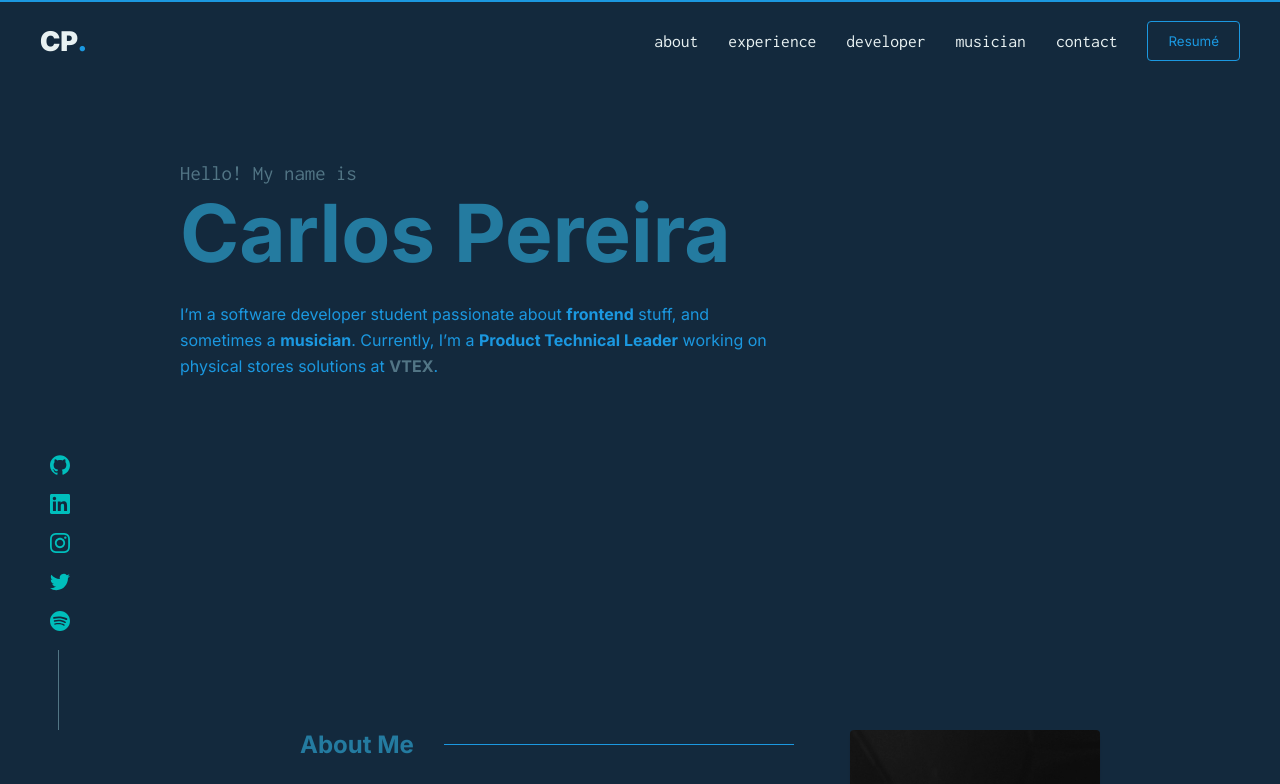
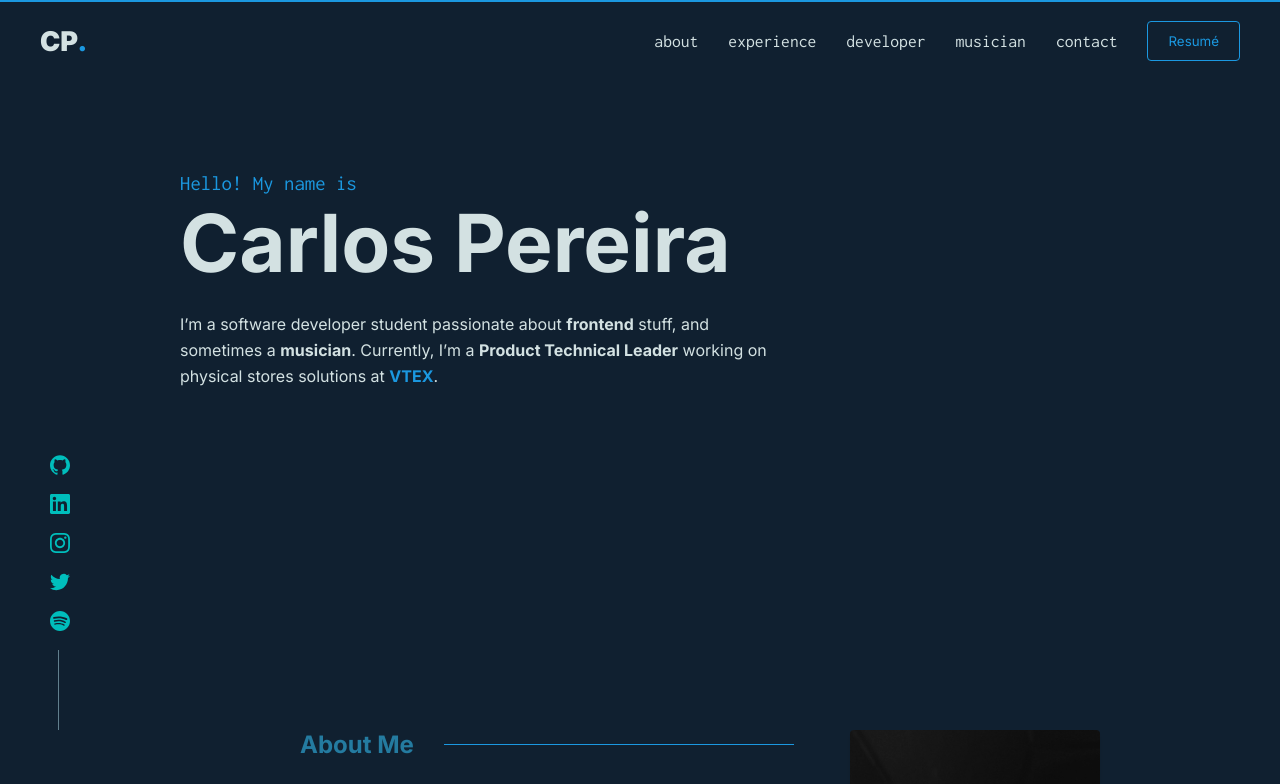
Before and after one commit to kdumagalhaes/hellocarlos, a Vue app: page / in a window 1280 px wide. Shown: the top 784 px of the page. Built offline with nearby package versions, Linux system fonts and the light colour scheme.

Commit message:
Fix Hero color

```diff
--- a/src/assets/css/_variables.scss
+++ b/src/assets/css/_variables.scss
@@ -8,10 +8,10 @@ monospace;
 $sans-serif: 'Inter',
 sans-serif;
 // colors
-$sapphire-blue: #527585;
-$azure: #e8f1f2;
+$sapphire-blue: #617f8d;
+$azure: #d3e1e2;
 $celadon-blue: #247ba0;
-$prussian-blue: #13293d;
+$prussian-blue: #102030;
 $carolina-blue: #1b98e0;
 // padding
 $safe-area-padding: 0 40px;
--- a/src/components/Hero.vue
+++ b/src/components/Hero.vue
@@ -76,18 +76,14 @@ export default {
 }
 
 .greeting {
-  color: $sapphire-blue;
+  color: $carolina-blue;
   font-family: $monospace;
   font-size: 1.3rem;
 }
 
-.name,
-.bio {
-  color: $celadon-blue;
+.name {
+  color: $azure;
   margin-bottom: 20px;
-}
-
-.name {
   font-size: 5rem;
 }
 
@@ -95,11 +91,11 @@ export default {
   width: 100%;
   max-width: 600px;
   line-height: 26px;
-  color: $carolina-blue;
+  color: $azure;
 }
 
 .link {
-  color: $sapphire-blue;
+  color: $carolina-blue;
   transition: color 0.3s;
   font-weight: $bold;
   text-decoration: none;
```
